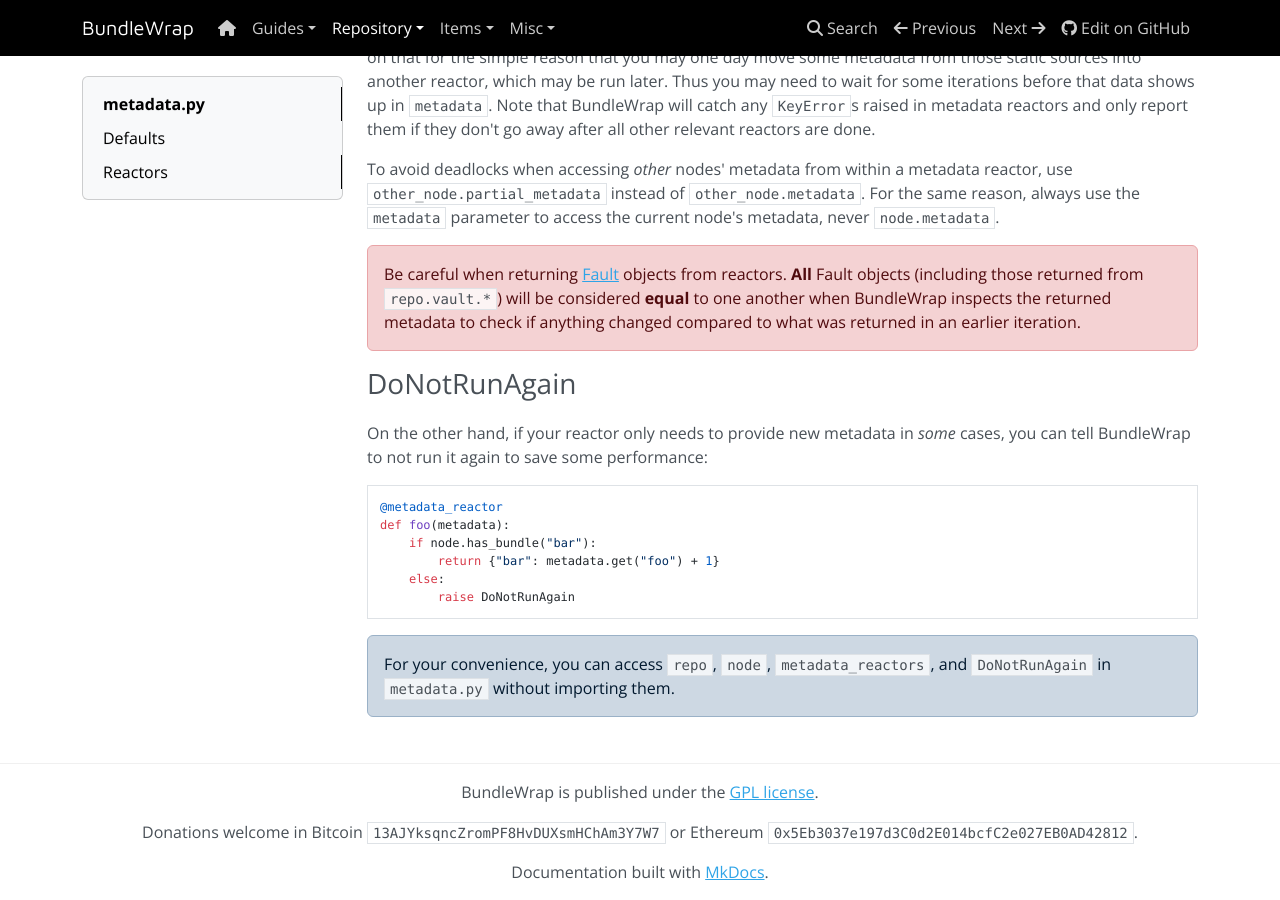
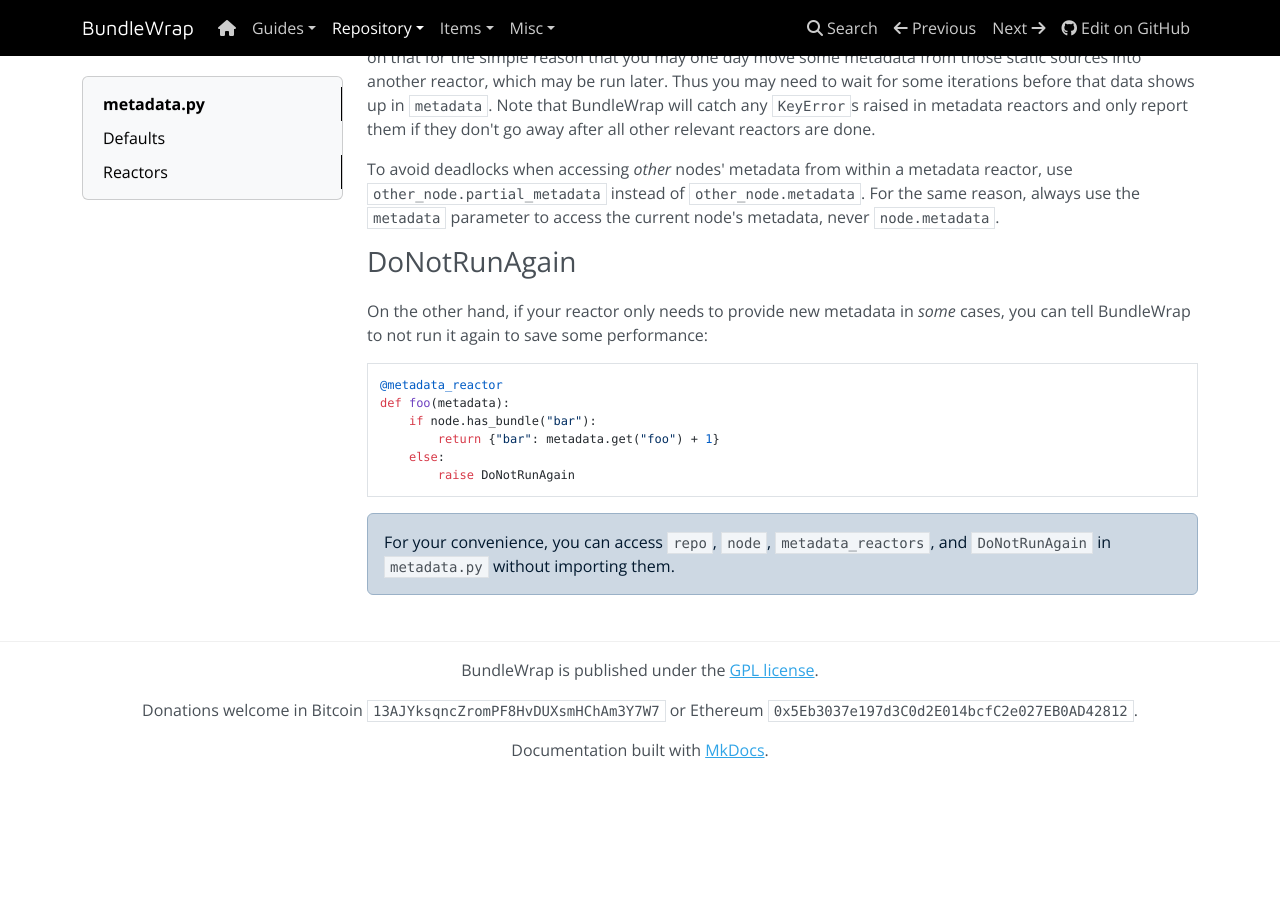
Before and after one commit to bundlewrap/bundlewrap, an MkDocs documentation site: the page built from docs/content/repo/metadata.py.md, in a window 1280 px wide and 900 px high, scrolled down 974 px. Built offline with MkDocs 1.6.1, drawn with Linux system fonts in a browser that asks for light colours; nearby versions of some CDN libraries; after the commit the page ends 1752 px from its top, so only the background shows below that.

Commit message:
docs: Remove warning about Faults in metadata

```diff
--- a/docs/content/repo/metadata.py.md
+++ b/docs/content/repo/metadata.py.md
@@ -32,8 +32,6 @@
 
 To avoid deadlocks when accessing *other* nodes' metadata from within a metadata reactor, use `other_node.partial_metadata` instead of `other_node.metadata`. For the same reason, always use the `metadata` parameter to access the current node's metadata, never `node.metadata`.
 
-<div class="alert alert-danger">Be careful when returning <a href="../../guide/api#bundlewraputilsfault">Fault</a> objects from reactors. <strong>All</strong> Fault objects (including those returned from <code>repo.vault.*</code>) will be considered <strong>equal</strong> to one another when BundleWrap inspects the returned metadata to check if anything changed compared to what was returned in an earlier iteration.</div>
-
 
 ### DoNotRunAgain
 
```
